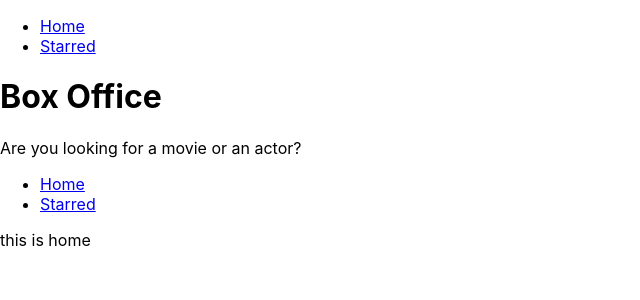
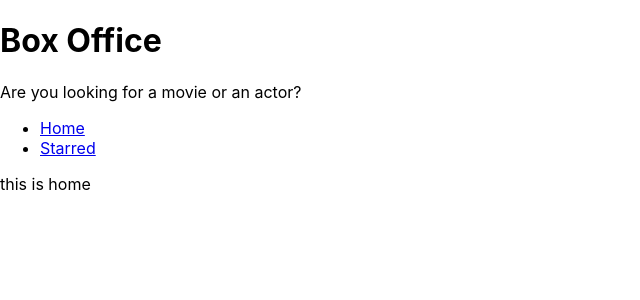
Before and after one commit to abhisekkumar6776/Box-office, a React (Create React App) app: page / in a window 1280 px wide. Shown: the top 300 px of the page, without its empty margins (0-640 px from the left). Built offline with nearby package versions, Linux system fonts and the light colour scheme.

Commit message:
added layout management and created title

```diff
--- a/src/App.js
+++ b/src/App.js
@@ -1,15 +1,11 @@
 import React from 'react';
 import { Switch, Route } from 'react-router-dom';
 
-import Navs from './components/Navs';
 import Home from './pages/Home';
 import Starred from './pages/Starred';
 
 function App() {
   return (
-    <div>
-      <Navs />
-
     <Switch>
       <Route exact path="/">
         <Home />
@@ -23,7 +19,6 @@ function App() {
         <div>Not found</div>
       </Route>
     </Switch>
-    </div>
   );
 }
 
```
Lines whose indentation alone changed are shown as unchanged.
